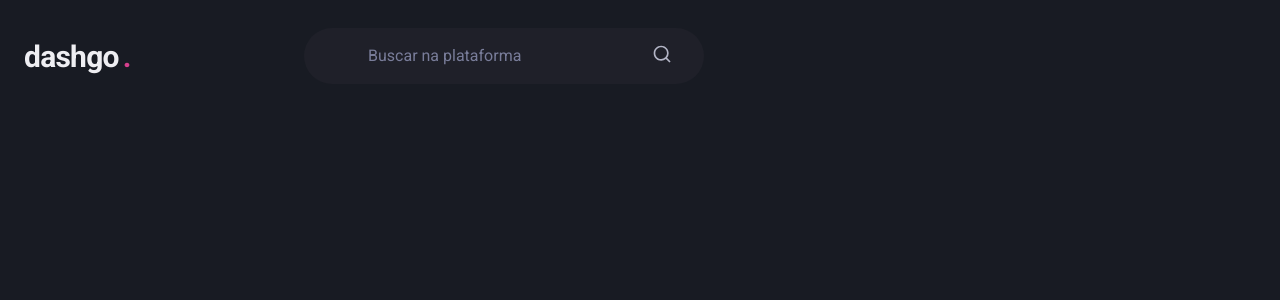
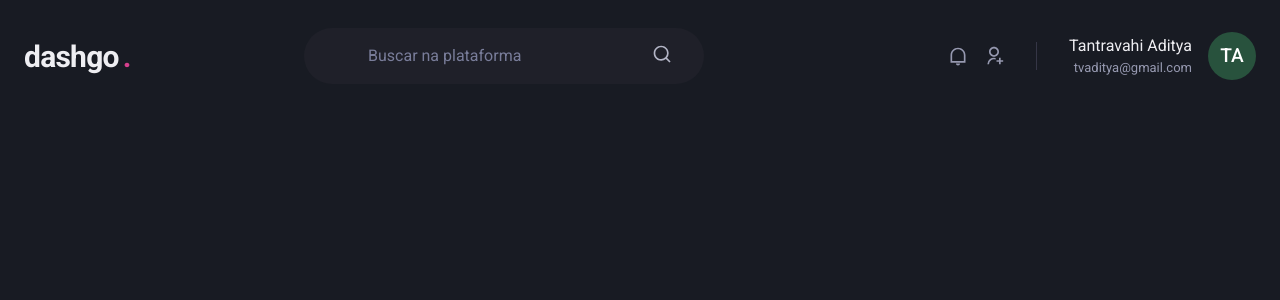
Before and after one commit to tvaditya/dashgo-react, a Next.js app: page /dashboard in a window 1280 px wide. Shown: the top 300 px of the page. Built offline with nearby package versions, Linux system fonts and the light colour scheme.

Commit message:
Header component version1

```diff
--- a/src/components/Header.tsx
+++ b/src/components/Header.tsx
@@ -1,5 +1,5 @@
-import { Flex, Text, Input, Icon } from '@chakra-ui/react';
-import { RiSearchLine } from 'react-icons/ri'
+import {Flex, Text, Input, Icon, HStack, Box, Avatar} from '@chakra-ui/react';
+import {RiNotificationLine, RiSearchLine, RiUserAddLine} from 'react-icons/ri'
 
 export function Header() {
     return (
@@ -46,6 +46,32 @@
 
                 <Icon as={RiSearchLine} fontSize={"20"}/>
             </Flex>
+            <Flex
+                align={"center"}
+                ml={"auto"}
+            >
+                <HStack
+                    spacing={"4"}
+                    mx={"8"}
+                    pr={"8"}
+                    py={"1"}
+                    color={"gray.300"}
+                    borderRightWidth={1}
+                    borderColor={"gray.700"}
+                >
+                    <Icon as={RiNotificationLine} fontSize={"20"}/>
+                    <Icon as={RiUserAddLine} fontSize={"20"}/>
+                </HStack>
+                <Flex align={"center"}>
+                    <Box mr={"4"} textAlign={"right"}>
+                        <Text>Tantravahi Aditya</Text>
+                        <Text color={"gray.300"} fontSize={"small"}>
+                            tvaditya@gmail.com
+                        </Text>
+                    </Box>
+                    <Avatar size={"md"} name={"Tantravahi Aditya"} />
+                </Flex>
+            </Flex>
         </Flex>
     )
 }
```
